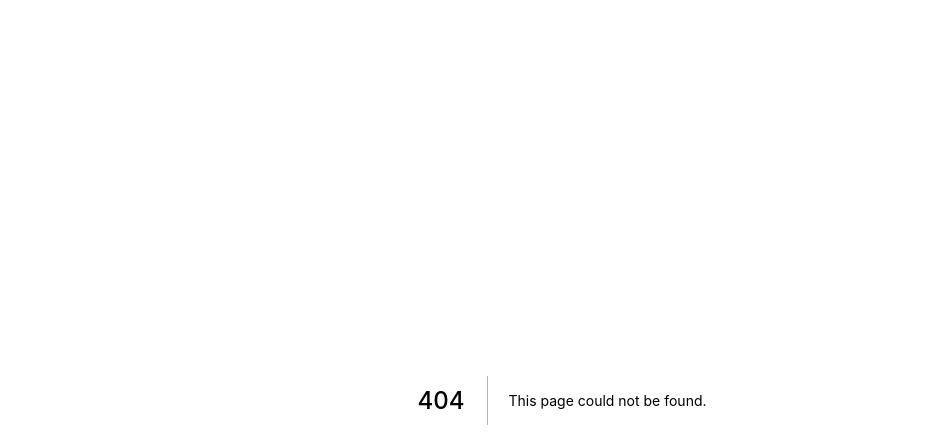
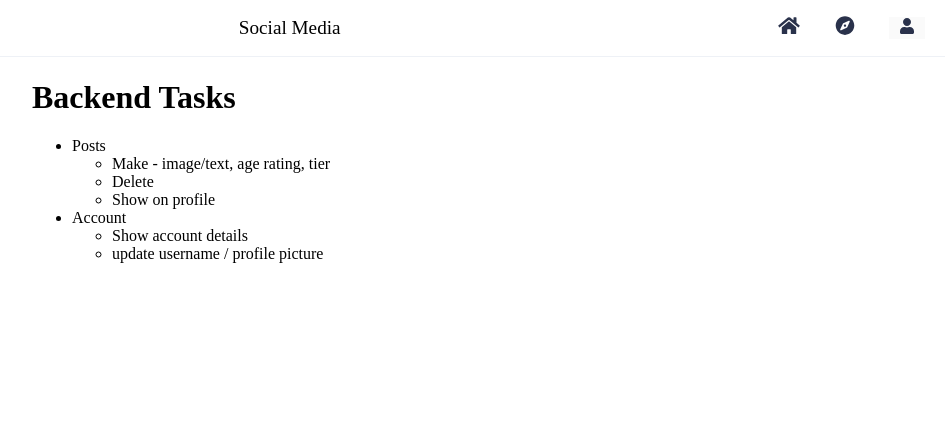
Before and after one commit to Thomas13702/socialmedia_backend, a Next.js app: page /authenticated/profile/account in a window 1280 px wide. Before the commit this address had no page. Shown: the top 448 px of the page, without its empty margins (78-1023 px from the left). Built offline with nearby package versions, Linux system fonts and the light colour scheme.

Commit message:
Gets logged in users profile

```diff
--- a/components/DropDownMenu.js
+++ b/components/DropDownMenu.js
@@ -13,7 +13,7 @@ export default function DropDownMenu({ heading }) {
     <div className={styles.dropdown}>
       <button className={styles.dropbtn}>{heading}</button>
       <div className={styles.dropdownContent}>
-        <a href="#">My Account</a>
+        <a href="/authenticated/profile/account">My Account</a>
         <div onClick={signOut}>
           <a href="#">Logout</a>
         </div>
--- /dev/null
+++ b/pages/authenticated/profile/account.js
@@ -0,0 +1,26 @@
+import Layout from "@/components/Layout";
+
+export default function Account() {
+  return (
+    <Layout title="Your Account">
+      <h1>Backend Tasks</h1>
+      <ul>
+        <li>
+          Posts
+          <ul>
+            <li>Make - image/text, age rating, tier</li>
+            <li>Delete</li>
+            <li>Show on profile</li>
+          </ul>
+        </li>
+        <li>
+          Account{" "}
+          <ul>
+            <li>Show account details</li>
+            <li>update username / profile picture</li>
+          </ul>
+        </li>
+      </ul>
+    </Layout>
+  );
+}
--- a/pages/login.js
+++ b/pages/login.js
@@ -18,7 +18,7 @@ export default function Login() {
       .auth()
       .signInWithEmailAndPassword(email, password)
       .then(() => {
-        window.location.href = "/authenticated/profile/setUp";
+        window.location.href = "/authenticated/home";
       })
       .catch((error) => {
         const message = error.message;
--- a/pages/register.js
+++ b/pages/register.js
@@ -22,7 +22,7 @@ export default function Login() {
           .auth()
           .createUserWithEmailAndPassword(email, password)
           .then(() => {
-            window.location.href = "/profile/setUp";
+            window.location.href = "authenticated/profile/setUp";
           })
           .catch((error) => {
             const message = error.message;
```
